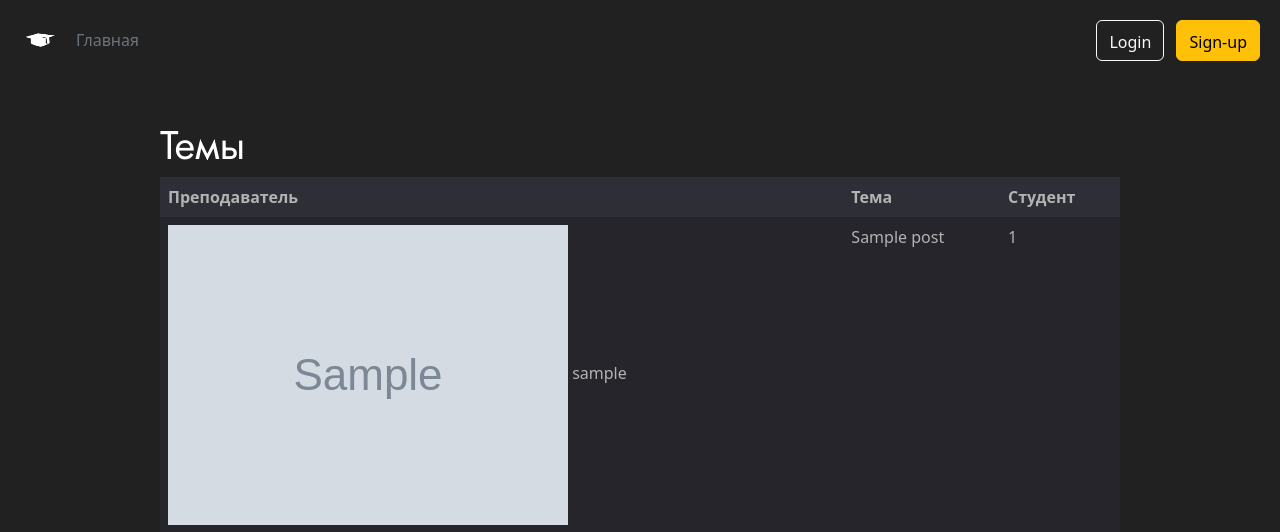
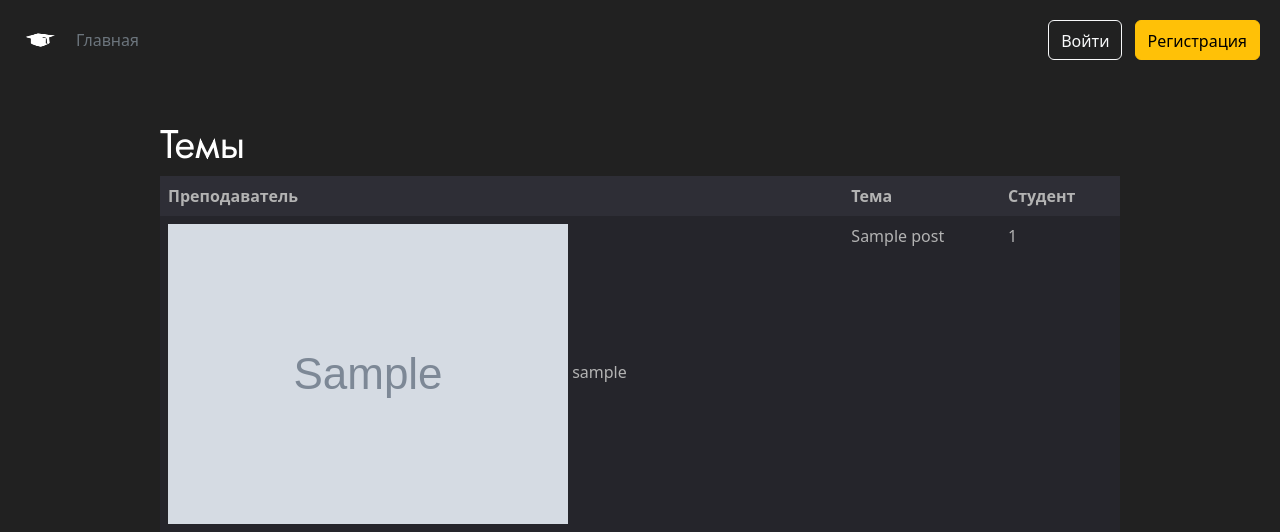
Before and after one commit to AffectVladislav/flask_prod, a Flask app: template app/templates/post/all.html in a window 1280 px wide. Shown: the top 532 px of the page. Run offline with Flask 3, Linux system fonts and the light colour scheme; the template is opened without the code that fills it: values that come from a table or form of the project are taken from there, others are empty; tables that the repository leaves empty hold one stand-in row (values such as "Sample post"); grey boxes marked "Sample" are stand-in pictures; parts of the project's set-up code (start-up, migrations or seed data) failed here and were passed over; some libraries are stand-ins or nearby versions.

Commit message:
a few more conditions

```diff
--- a/app/templates/main/_header.html
+++ b/app/templates/main/_header.html
@@ -25,9 +25,32 @@
     </ul>
 
     <div class="text-end">
-        <button type="button" class="btn btn-outline-light me-2"><font style="vertical-align: inherit;"><font
-                style="vertical-align: inherit;">Login</font></font></button>
-        <button type="button" class="btn btn-warning"><font style="vertical-align: inherit;"><font
-                style="vertical-align: inherit;">Sign-up</font></font></button>
+        {% if current_user.is_authenticated %}
+            <span>
+                Добро пожаловать! {{ current_user.login }}
+            </span>
+            <a href="{{ url_for('user.logout')}}" style="text-decoration: none;">
+                <button type="button" class="btn btn-outline-light me-2">
+                    <font style="vertical-align: inherit;">
+                        Выйти
+                    </font>
+                </button>
+            </a>
+        {% else %}
+            <a href="{{ url_for('user.login')}}" style="text-decoration: none;">
+                <button type="button" class="btn btn-outline-light me-2">
+                    <font style="vertical-align: inherit;">
+                        Войти
+                    </font>
+                </button>
+            </a>
+            <a href="{{ url_for('user.register')}}" style="text-decoration: none;">
+                <button type="button" class="btn btn-warning ">
+                    <font style="vertical-align: inherit;">
+                        Регистрация
+                    </font>
+                </button>
+            </a>
+        {% endif %}
     </div>
 </div>
```
